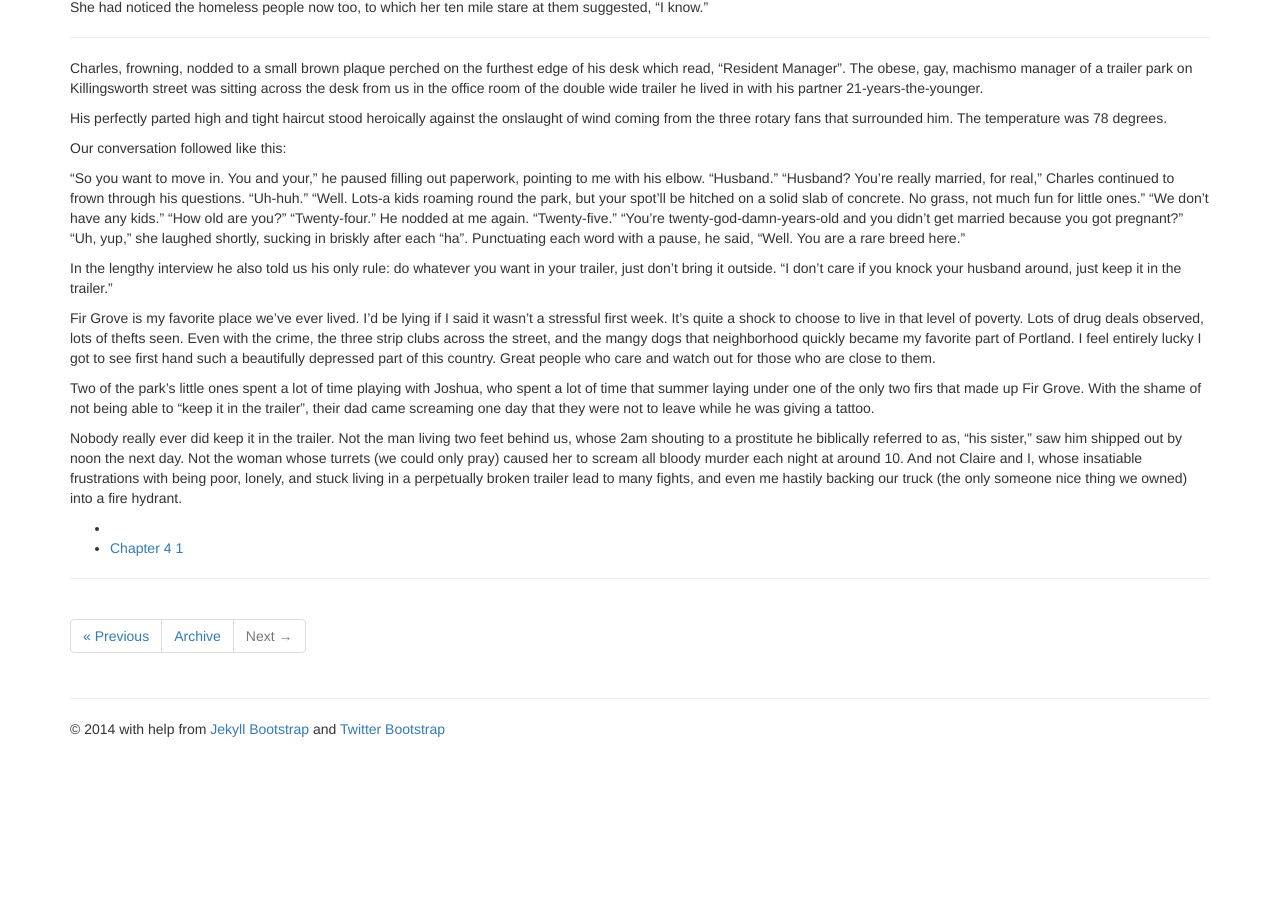
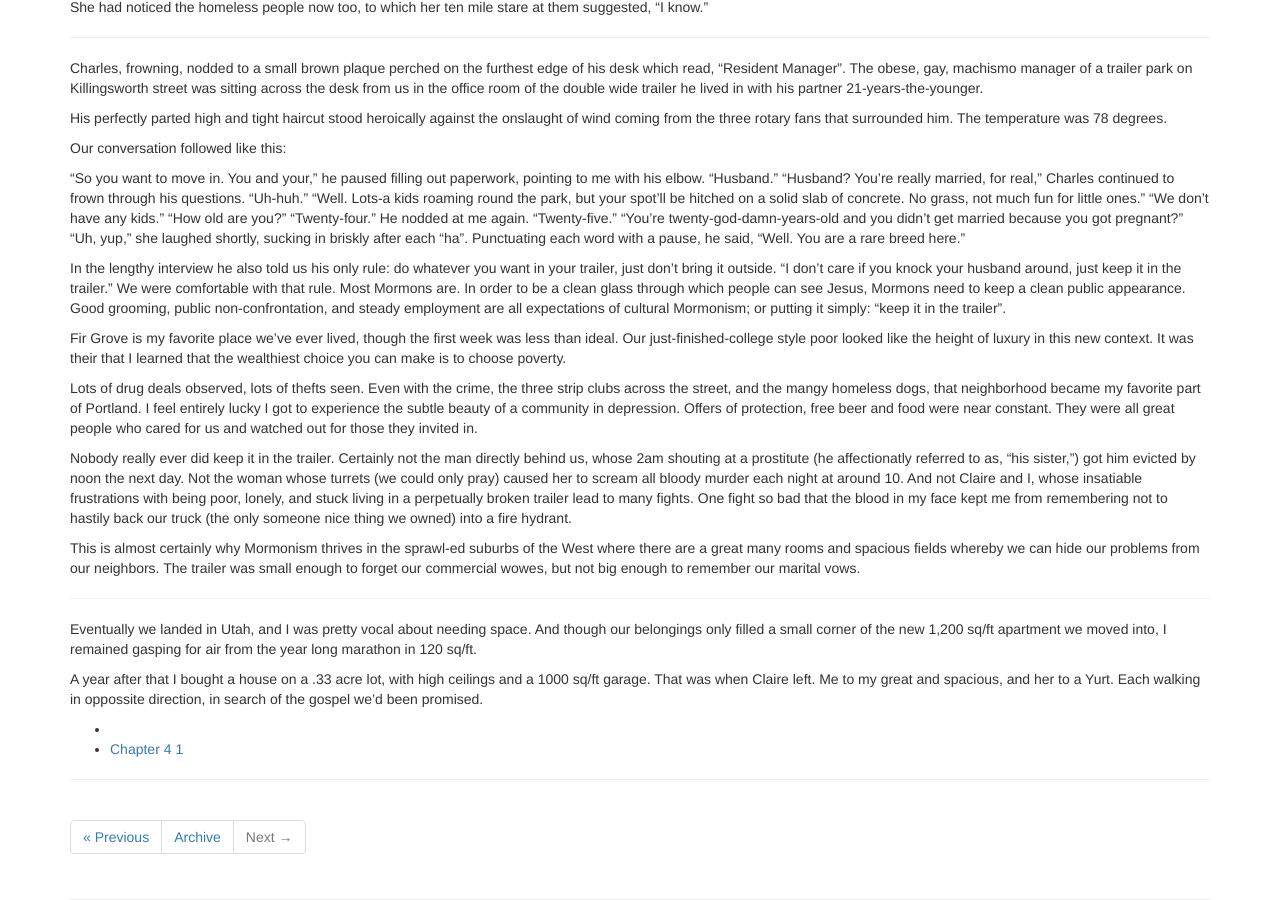
Before and after one commit to rabid-unicorn/reverse-pioneer, a Jekyll site: the page built from _posts/2014-10-24-the-great-and-spacious-starter-home.md, in a window 1280 px wide and 900 px high, scrolled down 976 px. Built offline with Jekyll 4.4.1, drawn with Linux system fonts in a browser that asks for light colours; nearby versions of some CDN libraries; library files that are not in the unit come from our copies; before the commit the page ends 1725 px from its top, so only the background shows below that.

Commit message:
home — adding ending

```diff
--- a/_posts/2014-10-24-the-great-and-spacious-starter-home.md
+++ b/_posts/2014-10-24-the-great-and-spacious-starter-home.md
@@ -62,10 +62,20 @@ He nodded at me again.
 “Uh, yup,” she laughed shortly, sucking in briskly after each "ha".
 Punctuating each word with a pause, he said, “Well. You are a rare breed here.”
 
-In the lengthy interview he also told us his only rule: do whatever you want in your trailer, just don’t bring it outside. “I don’t care if you knock your husband around, just keep it in the trailer.”
+In the lengthy interview he also told us his only rule: do whatever you want in your trailer, just don’t bring it outside. “I don’t care if you knock your husband around, just keep it in the trailer.” We were comfortable with that rule. Most Mormons are. In order to be a clean glass through which people can see Jesus, Mormons need to keep a clean public appearance. Good grooming, public non-confrontation, and steady employment are all expectations of cultural Mormonism; or putting it simply: "keep it in the trailer".
 
-Fir Grove is my favorite place we've ever lived. I'd be lying if I said it wasn't a stressful first week. It's quite a shock to choose to live in that level of poverty. Lots of drug deals observed, lots of thefts seen. Even with the crime, the three strip clubs across the street, and the mangy dogs that neighborhood quickly became my favorite part of Portland. I feel entirely lucky I got to see first hand such a beautifully depressed part of this country. Great people who care and watch out for those who are close to them.
+Fir Grove is my favorite place we've ever lived, though the first week was less than ideal. Our just-finished-college style poor looked like the height of luxury in this new context. It was their that I learned that the wealthiest choice you can make is to choose poverty.
 
-Two of the park’s little ones spent a lot of time playing with Joshua, who spent a lot of time that summer laying under one of the only two firs that made up Fir Grove. With the shame of not being able to “keep it in the trailer”, their dad came screaming one day that they were not to leave while he was giving a tattoo.
+Lots of drug deals observed, lots of thefts seen. Even with the crime, the three strip clubs across the street, and the mangy homeless dogs, that neighborhood became my favorite part of Portland. I feel entirely lucky I got to experience the subtle beauty of a community in depression. Offers of protection, free beer and food were near constant. They were all great people who cared for us and watched out for those they invited in.
 
-Nobody really ever did keep it in the trailer. Not the man living two feet behind us, whose 2am shouting to a prostitute he biblically referred to as, “his sister,” saw him shipped out by noon the next day. Not the woman whose turrets (we could only pray) caused her to scream all bloody murder each night at around 10. And not Claire and I, whose insatiable frustrations with being poor, lonely, and stuck living in a perpetually broken trailer lead to many fights, and even me hastily backing our truck (the only someone nice thing we owned) into a fire hydrant.
+<!-- A couple of the few kids in the park spent a lot of time playing with Joshua, who spent a lot of time that summer laying under one of the only two firs that made up Fir Grove. With the shame of not being able to “keep it in the trailer”, their dad came screaming one day that they were not to leave while he was giving a tattoo. -->
+
+Nobody really ever did keep it in the trailer. Certainly not the man directly behind us, whose 2am shouting at a prostitute (he affectionatly referred to as, “his sister,”) got him evicted by noon the next day. Not the woman whose turrets (we could only pray) caused her to scream all bloody murder each night at around 10. And not Claire and I, whose insatiable frustrations with being poor, lonely, and stuck living in a perpetually broken trailer lead to many fights. One fight so bad that the blood in my face kept me from remembering not to hastily back our truck (the only someone nice thing we owned) into a fire hydrant.
+
+This is almost certainly why Mormonism thrives in the sprawl-ed suburbs of the West where there are a great many rooms and spacious fields whereby we can hide our problems from our neighbors. The trailer was small enough to forget our commercial wowes, but not big enough to remember our marital vows.
+
+----
+
+Eventually we landed in Utah, and I was pretty vocal about needing space. And though our belongings only filled a small corner of the new 1,200 sq/ft apartment we moved into, I remained gasping for air from the year long marathon in 120 sq/ft.
+
+A year after that I bought a house on a .33 acre lot, with high ceilings and a 1000 sq/ft garage. That was when Claire left. Me to my great and spacious, and her to a Yurt. Each walking in oppossite direction, in search of the gospel we'd been promised.
```
